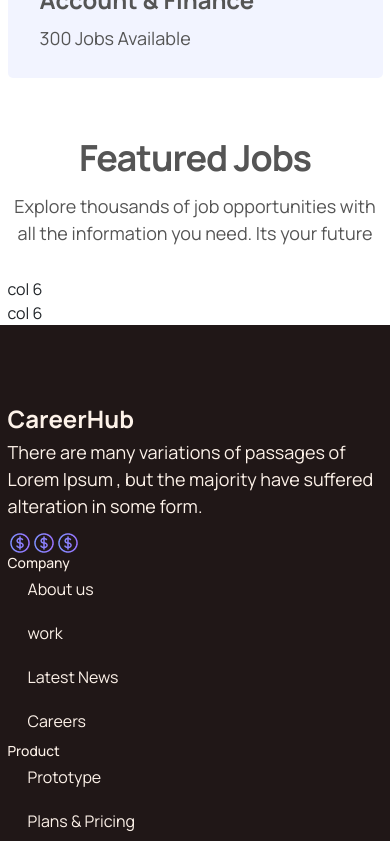
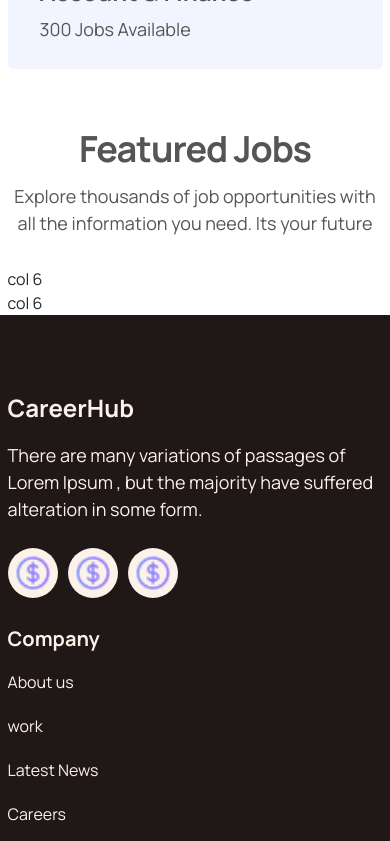
Before and after one commit to aburaihan8715/talent-track, a React (Vite) app: page / in a window 390 px wide. Shown: the part 2115-2956 px from the top of the page. Built offline with nearby package versions, Linux system fonts and the light colour scheme.

Commit message:
footer responsive done

```diff
--- a/src/index.css
+++ b/src/index.css
@@ -62,6 +62,9 @@ a{
 ul,li{
   list-style: none;
 }
+ul{
+  padding: 0;
+}
 
 /* *************************
 reset css end
@@ -91,6 +94,12 @@ reusable classes start
   font-size: 2.4rem;
   font-weight: 700;
   color: #555;
+  line-height: 1.1;
+}
+.heading_quaternary{
+  font-size: 2rem;
+  font-weight: 700;
+  line-height: 1.1;
 }
 .text_bright{
   color: #5461dd;
--- a/src/shared/Footer/Footer.css
+++ b/src/shared/Footer/Footer.css
@@ -9,10 +9,25 @@
 .primary_p.primary_p_light{
   color: #fdf2e9;
 }
-.social_icons_box{}
-.social_icon_box{}
-.social_icon{}
-.heading_quaternary{}
+.social_icons_box{
+  display: flex;
+  gap: 1rem;
+}
+.social_icon_box{
+  display: inline-block;
+  background-color: #fdf2e9;
+  width: 5rem;
+  height: 5rem;
+  border-radius: 50%;
+  display: flex;
+  justify-content: center;
+  align-items: center;
+}
+.social_icon{
+  width: 4rem;
+  height: 4rem;
+}
+
 .footer_list{
   display: flex;
   flex-direction: column;
--- a/src/shared/Footer/Footer.jsx
+++ b/src/shared/Footer/Footer.jsx
@@ -6,25 +6,28 @@ const Footer = () => {
   return (
     <footer className="footer_area">
       <div className="container">
-        <div className="row mb-5">
+        <div className="row mb-5 gap-5 gap-md-0">
           <div className="col-md-3">
+            <div className="d-flex flex-column gap-4">
               <h3 className="heading_tertiary heading_tertiary_light">CareerHub</h3>
               <p className="primary_p primary_p_light">
                 There are many variations of passages of Lorem Ipsum , but the majority have suffered alteration in some form.
               </p>
               <div className="social_icons_box">
-              <span className="social_icon_box">
+                <a href="#" className="social_icon_box">
                   <img className="social_icon" src={facebookIcon} alt="facebook icon" />
-              </span>
-              <span className="social_icon_box">
+                </a>
+                <a href="#" className="social_icon_box">
                   <img className="social_icon" src={facebookIcon} alt="facebook icon" />
-              </span>
-              <span className="social_icon_box">
+                </a>
+                <a href="#" className="social_icon_box">
                   <img className="social_icon" src={facebookIcon} alt="facebook icon" />
-              </span>
+                </a>
+              </div>
             </div>
           </div>
           <div className="col-md-2">
+            <div className="d-flex flex-column gap-4">
               <h4 className="heading_quaternary">Company</h4>
               <ul className="footer_list">
                 <a className="footer_link" href="#">
@@ -41,8 +44,10 @@ const Footer = () => {
                 </a>
               </ul>
             </div>
+          </div>
 
           <div className="col-md-2">
+            <div className="d-flex flex-column gap-4">
               <h4 className="heading_quaternary">Product</h4>
               <ul className="footer_list">
                 <a className="footer_link" href="#">
@@ -59,8 +64,10 @@ const Footer = () => {
                 </a>
               </ul>
             </div>
+          </div>
 
           <div className="col-md-2">
+            <div className="d-flex flex-column gap-4">
               <h4 className="heading_quaternary">Support</h4>
               <ul className="footer_list">
                 <a className="footer_link" href="#">
@@ -77,8 +84,10 @@ const Footer = () => {
                 </a>
               </ul>
             </div>
+          </div>
 
           <div className="col-md-3">
+            <div className="d-flex flex-column gap-4">
               <h4 className="heading_quaternary">Contact</h4>
               <ul className="footer_list">
                 <p className="primary_p primary_p_light">524 Broadway , NYC</p>
@@ -88,9 +97,10 @@ const Footer = () => {
               </ul>
             </div>
           </div>
+        </div>
         <div className="h_line"></div>
 
-        <div className="d-flex justify-content-between">
+        <div className="d-md-flex justify-content-between">
           <p>@2023 CareerHub. All Rights Reserved</p>
           <p className="">Powered by CareerHub</p>
         </div>
```
Lines whose indentation alone changed are shown as unchanged.
